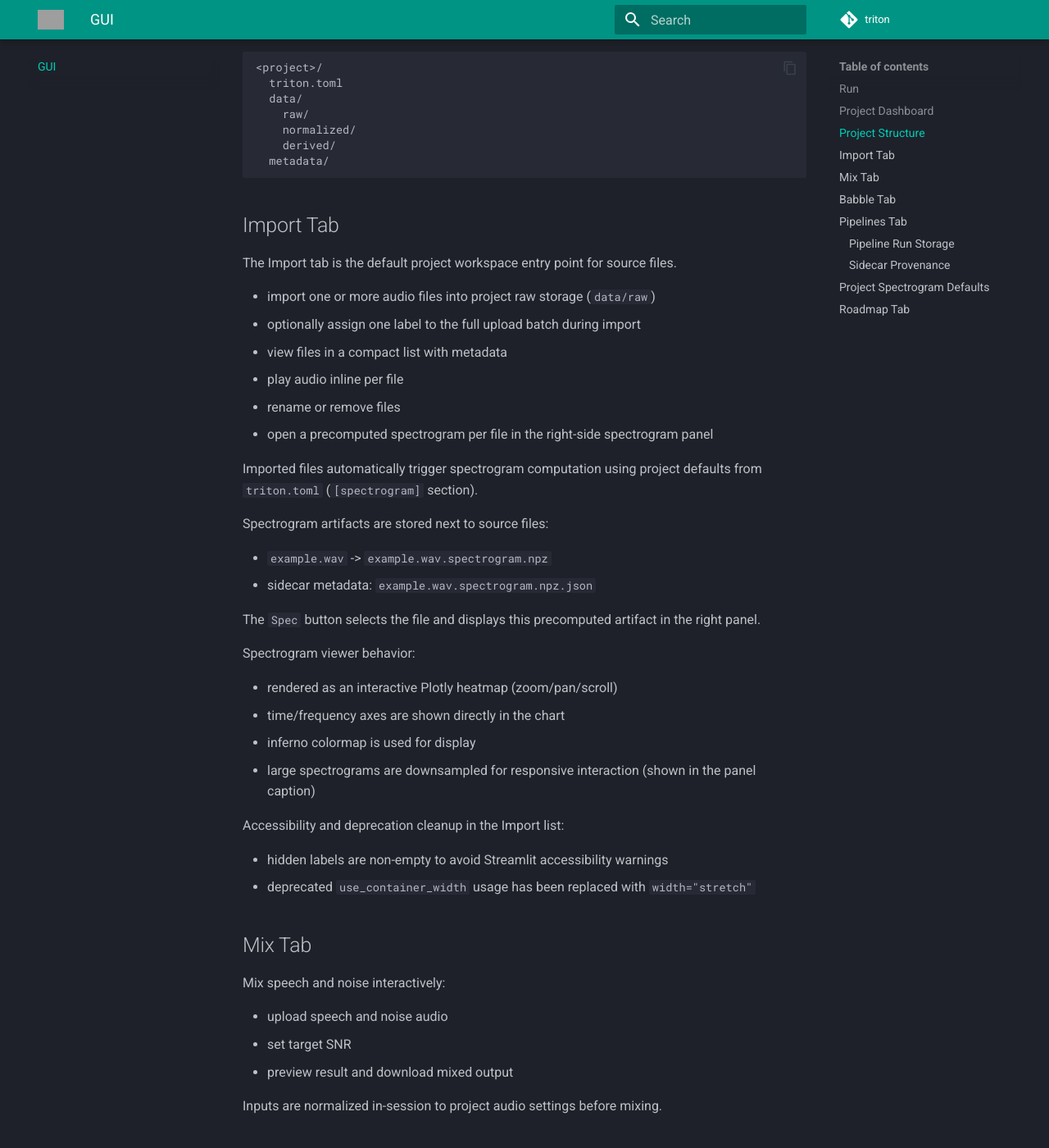
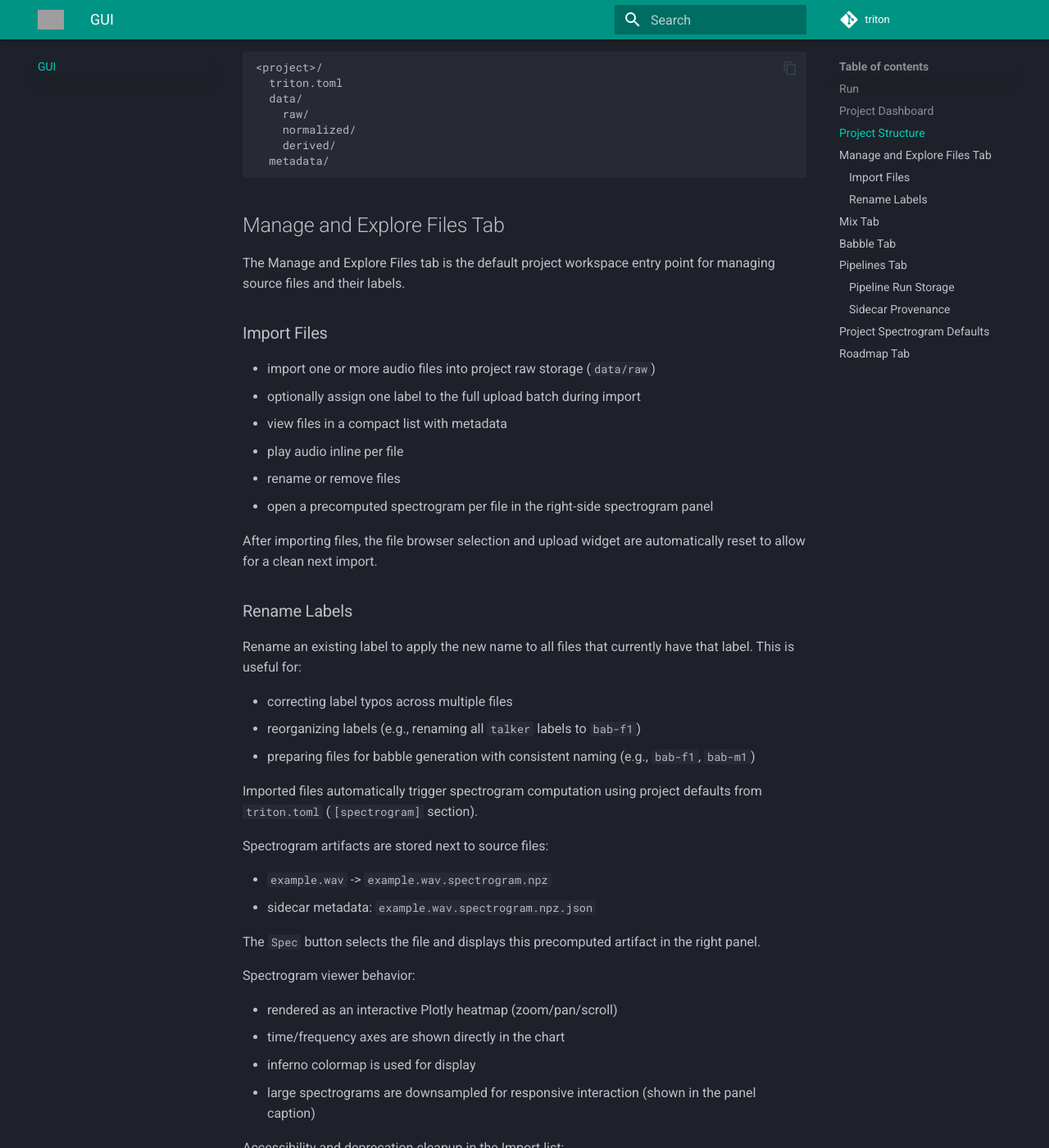
Before and after one commit to AliTafakkor/triton, an MkDocs documentation site: the page built from docs/gui.md, in a window 1280 px wide and 1400 px high, scrolled down 766 px. Shown: the whole window at 82% size. Built offline with MkDocs 1.6.1 and Material for MkDocs 9.7.7, drawn with Linux system fonts in a browser that asks for light colours; comment, search, counter and statistics services are not loaded; some of the changed text lies outside the part shown; grey boxes are pictures that could not be loaded.

Commit message:
docs: update GUI and file management documentation
- Rename 'Import' tab to 'Manage and Explore Files' in docs and quickstart
- Document label rename feature for bulk label reorganization
- Update quickstart tab reference and file management workflows
- Add batch import label information to file management docs

````diff
--- a/docs/gui.md
+++ b/docs/gui.md
@@ -31,9 +31,11 @@ Each project stores config and data inside its own directory:
   metadata/
 ```
 
-## Import Tab
+## Manage and Explore Files Tab
 
-The Import tab is the default project workspace entry point for source files.
+The Manage and Explore Files tab is the default project workspace entry point for managing source files and their labels.
+
+### Import Files
 
 - import one or more audio files into project raw storage (`data/raw`)
 - optionally assign one label to the full upload batch during import
@@ -41,6 +43,16 @@ The Import tab is the default project workspace entry point for source files.
 - play audio inline per file
 - rename or remove files
 - open a precomputed spectrogram per file in the right-side spectrogram panel
+
+After importing files, the file browser selection and upload widget are automatically reset to allow for a clean next import.
+
+### Rename Labels
+
+Rename an existing label to apply the new name to all files that currently have that label. This is useful for:
+
+- correcting label typos across multiple files
+- reorganizing labels (e.g., renaming all `talker` labels to `bab-f1`)
+- preparing files for babble generation with consistent naming (e.g., `bab-f1`, `bab-m1`)
 
 Imported files automatically trigger spectrogram computation using project defaults from `triton.toml` (`[spectrogram]` section).
 
@@ -89,12 +101,13 @@ If no sex split is provided, Triton balances female and male talkers as evenly a
 
 Typical workflow:
 
-1. Label talker-group files in the Import tab during upload, or edit labels later (e.g., `bab-f1`, `bab-m1`)
-2. Go to the Babble tab
-3. Review the available babble talker groups
-4. Set the total number of talkers, then optionally set female and male counts
-5. Adjust target RMS and peak normalization settings
-6. Click "Generate Babble" and download the output
+1. Import audio files in the Manage and Explore Files tab, optionally assigning a batch label
+2. Edit labels individually in the file table, or rename multiple labels at once using the "Rename Labels" panel
+3. Go to the Babble tab
+4. Review the available babble talker groups (labeled with `bab-f1`, `bab-m1`, etc.)
+5. Set the total number of talkers, then optionally set female and male counts
+6. Adjust target RMS and peak normalization settings
+7. Click "Generate Babble" and download the output
 
 ## Pipelines Tab
 
````
Also changed, not shown: docs/cli/files.md (+18 -2 lines), docs/quickstart.md (+3 -2 lines).
